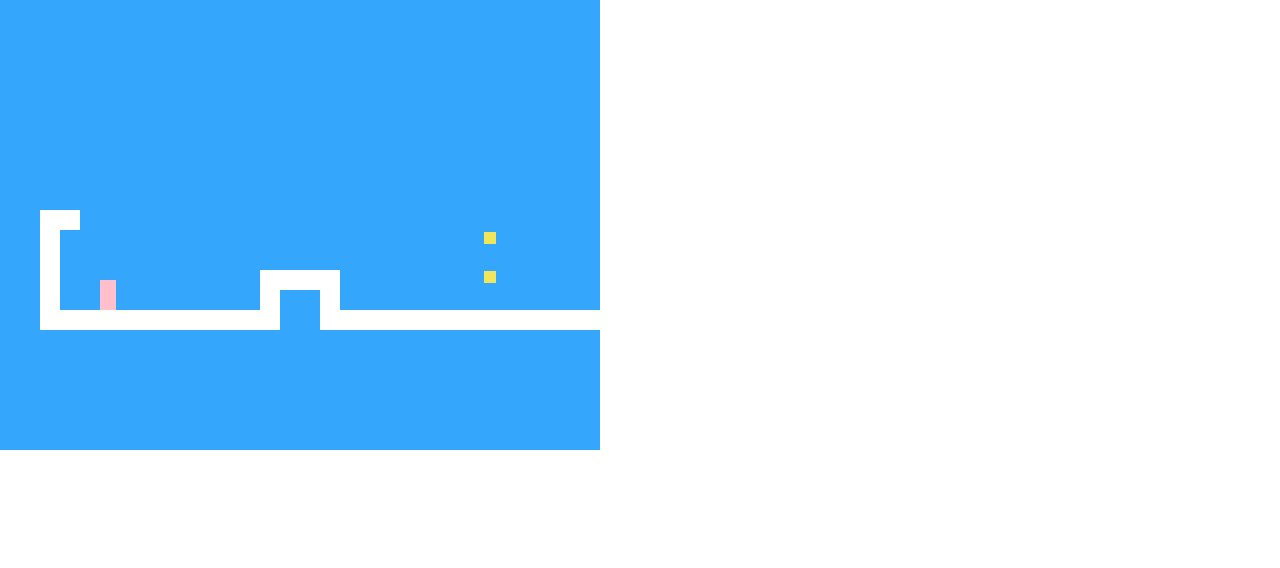
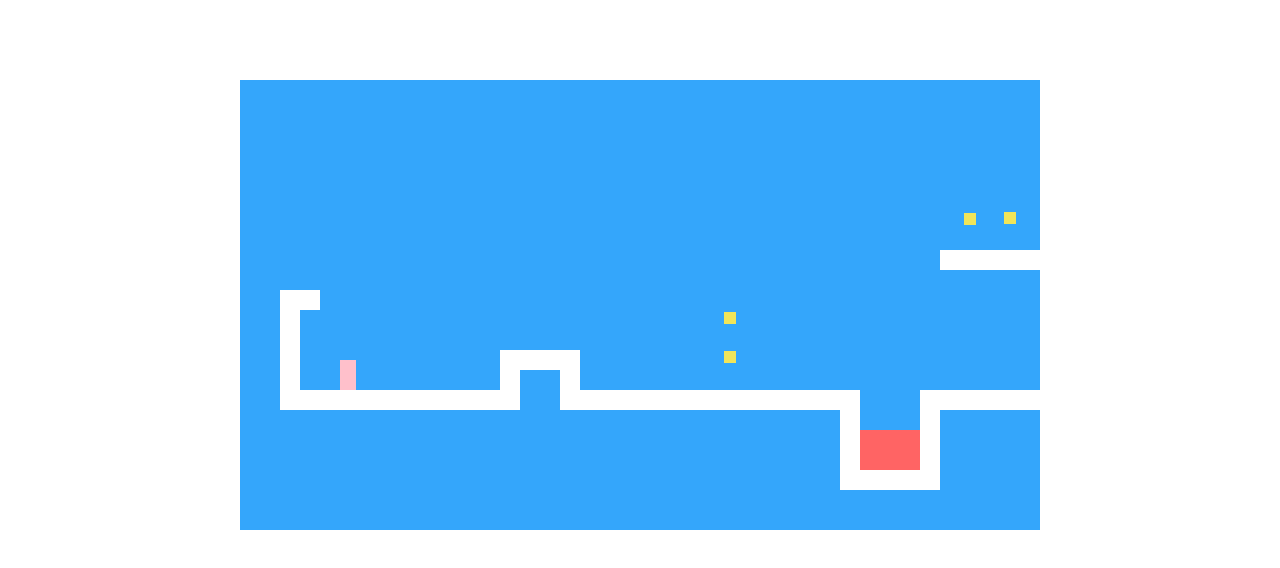
Before and after one commit to whilestevego/big-pixels, a website built with webpack: page index.html in a window 1280 px wide. Built offline with nearby package versions, Linux system fonts and the light colour scheme; files whose address does not match are found by name.

Commit message:
Center viewport, widen it and fix epileptic Y scroll

```diff
--- a/src/css/master.scss
+++ b/src/css/master.scss
@@ -12,9 +12,11 @@ html {
 
     .game {
       overflow: hidden;
-      max-width: 600px;
+      max-width: 800px;
       max-height: 450px;
       position: relative;
+
+      margin: 10vh auto;
     }
 
     .background {
--- a/src/js/dom-display.js
+++ b/src/js/dom-display.js
@@ -53,7 +53,8 @@ export default class DOMDisplay {
   scrollPlayerIntoView() {
     let width = this.wrap.clientWidth;
     let height = this.wrap.clientHeight;
-    let margin = width / 3;
+    let marginX = width / 3;
+    let marginY = height / 2;
 
     //The Viewport
     let left = this.wrap.scrollLeft, right = left + width;
@@ -62,15 +63,15 @@ export default class DOMDisplay {
     let player = this.level.player;
     let center = player.pos.plus(player.size.times(0.5)).times(scale)
 
-    if (center.x < left + margin)
-      this.wrap.scrollLeft = center.x - margin;
-    else if (center.x > right - margin)
-      this.wrap.scrollLeft = center.x + margin - width;
+    if (center.x < left + marginX)
+      this.wrap.scrollLeft = center.x - marginX;
+    else if (center.x > right - marginX)
+      this.wrap.scrollLeft = center.x + marginX - width;
 
-    if (center.y < top + margin)
-      this.wrap.scrollTop = center.y - margin;
-    else if (center.y > bottom - margin)
-      this.wrap.scrollTop = center.y + margin - height;
+    if (center.y < top + marginY)
+      this.wrap.scrollTop = center.y - marginY;
+    else if (center.y > bottom - marginY)
+      this.wrap.scrollTop = center.y + marginY - height;
   }
 
   clear() {
```
